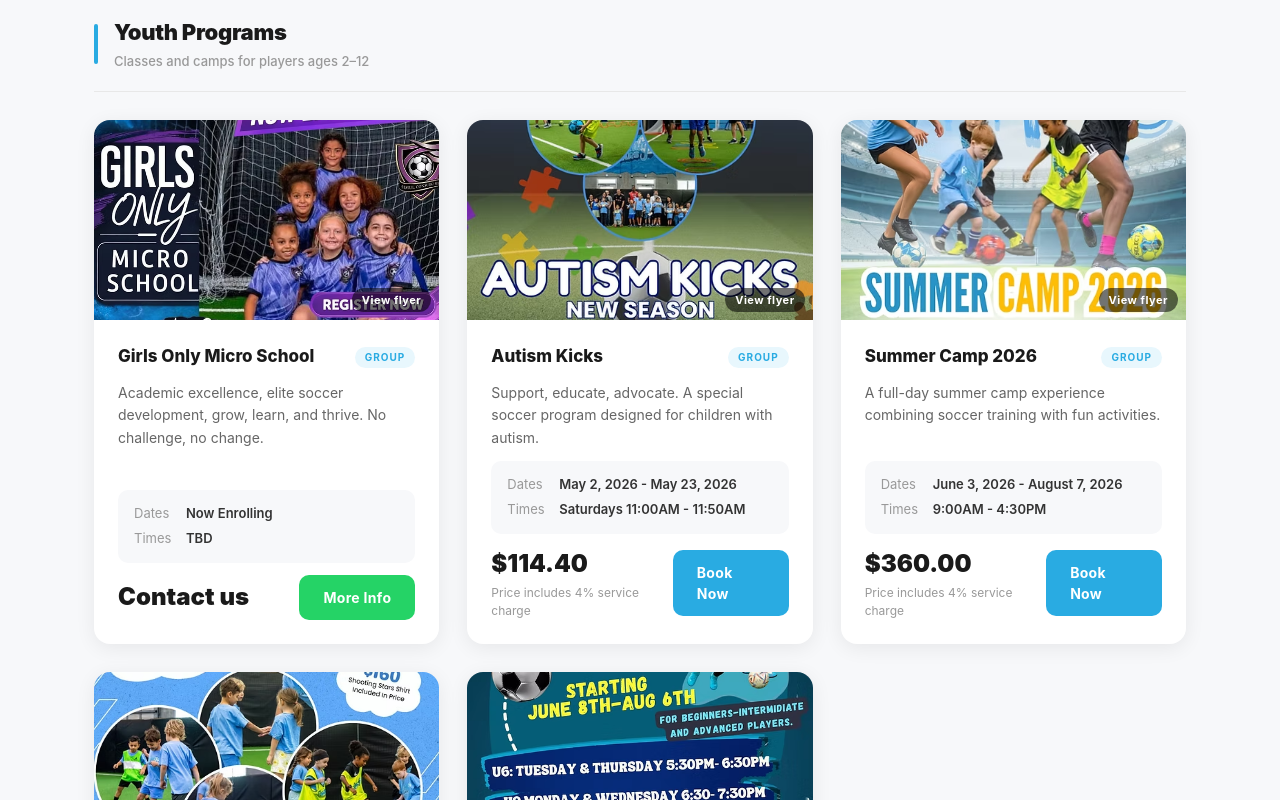
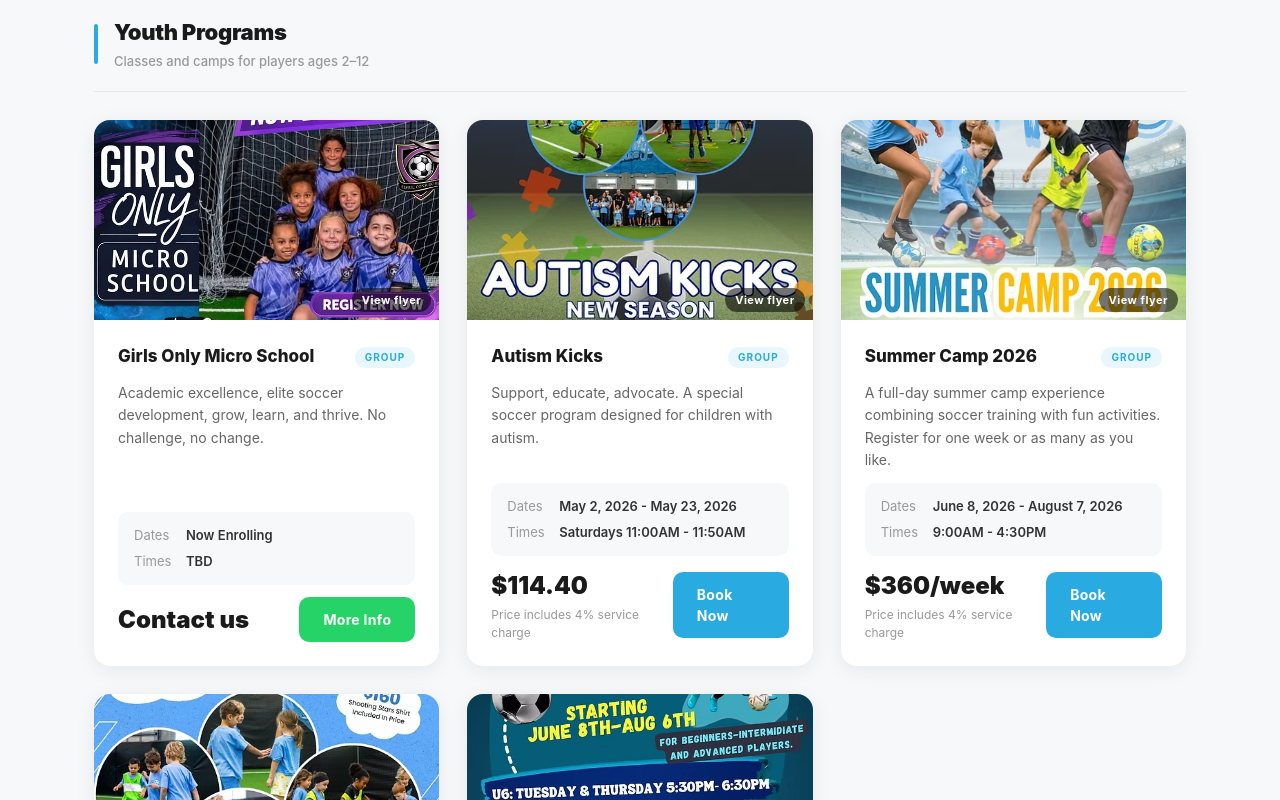
Before and after one commit to MLenoff/shooting-stars, a Next.js app: page /book in a window 1280 px wide. Shown: the part 456-1256 px from the top of the page. Built offline with nearby package versions, Linux system fonts and the light colour scheme; no server answers.

Commit message:
Summer camp: pay-by-week selection, 9 weeks June 8 - August 7

```diff
--- a/app/book/page.tsx
+++ b/app/book/page.tsx
@@ -58,7 +58,7 @@ function ProgramCard({ program }: { program: Awaited<ReturnType<typeof getProgra
         <div style={{ display: 'flex', alignItems: 'center', justifyContent: 'space-between' }}>
           <div>
             <span style={{ fontSize: '24px', fontWeight: '900', color: '#1a1a1a' }}>
-              {program.price === 0 ? 'Contact us' : `$${program.price.toFixed(2)}`}
+              {program.sessionGroups?.length ? `$${program.pricePerSession}/week` : program.price === 0 ? 'Contact us' : `$${program.price.toFixed(2)}`}
             </span>
             {program.price > 0 && <p style={{ fontSize: '12px', color: '#999', marginTop: '2px' }}>Price includes 4% service charge</p>}
             {program.spotsAvailable && <p style={{ fontSize: '12px', color: '#e05c2a', fontWeight: '600', marginTop: '2px' }}>{program.spotsAvailable} spots left</p>}
--- a/app/register/[id]/RegistrationForm.tsx
+++ b/app/register/[id]/RegistrationForm.tsx
@@ -182,6 +182,13 @@ export default function RegistrationForm({ program }: { program: Program }) {
     el.style.display = selectedSessions.length > 0 ? 'none' : '';
   }, [selectedSessions]);
 
+  // Auto-select the group when there's only one (e.g. summer camp)
+  useEffect(() => {
+    if (program.sessionGroups?.length === 1 && !selectedGroup) {
+      setSelectedGroup(program.sessionGroups[0].label);
+    }
+  }, [program.sessionGroups]);
+
   const isKidsProgram = !program.adultOnly;
   const isParty = program.type === 'party';
   const hasTimeSlots = !!(program.timeSlots?.length);
@@ -321,11 +328,15 @@ export default function RegistrationForm({ program }: { program: Program }) {
         </div>
       )}
 
-      {/* STEP 2 — Session Group Picker (summer training academy) */}
+      {/* STEP 2 — Session Group Picker (summer training / summer camp) */}
       {step === 2 && hasSessionGroups && (
         <div style={{ display: 'flex', flexDirection: 'column', gap: '20px' }}>
-          <h2 style={{ fontSize: '17px', fontWeight: '700' }}>Select Your Group & Sessions</h2>
+          <h2 style={{ fontSize: '17px', fontWeight: '700' }}>
+            {program.sessionGroups?.length === 1 ? 'Select Your Weeks' : 'Select Your Group & Sessions'}
+          </h2>
 
+          {/* Only show group selector when there are multiple groups */}
+          {(program.sessionGroups?.length ?? 0) > 1 && (
             <div>
               <p style={{ fontSize: '14px', fontWeight: '600', color: '#333', marginBottom: '12px' }}>Choose your age group <span style={{ color: 'red' }}>*</span></p>
               <div style={{ display: 'flex', flexDirection: 'column', gap: '10px' }}>
@@ -350,6 +361,7 @@ export default function RegistrationForm({ program }: { program: Program }) {
                 ))}
               </div>
             </div>
+          )}
 
           {selectedGroup && (() => {
             const group = program.sessionGroups?.find(g => g.label === selectedGroup);
@@ -386,7 +398,9 @@ export default function RegistrationForm({ program }: { program: Program }) {
                 </div>
 
                 <div style={{ marginTop: '12px', backgroundColor: '#e8f7fd', borderRadius: '8px', padding: '12px', display: 'flex', justifyContent: 'space-between', alignItems: 'center' }}>
-                  <span style={{ fontSize: '14px', color: '#555' }}>{selectedSessions.length} of {allSessions.length} sessions selected</span>
+                  <span style={{ fontSize: '14px', color: '#555' }}>
+                    {selectedSessions.length} of {allSessions.length} {program.sessionGroups?.length === 1 ? 'weeks' : 'sessions'} selected
+                  </span>
                   <span style={{ fontSize: '16px', fontWeight: '700', color: '#0093c4' }}>${(selectedSessions.length * (program.pricePerSession || 0)).toFixed(2)}</span>
                 </div>
               </div>
--- a/lib/programs.ts
+++ b/lib/programs.ts
@@ -60,12 +60,29 @@ export const programs: Program[] = [
     id: 'summer-camp-2026',
     name: 'Summer Camp 2026',
     type: 'group',
-    description: 'A full-day summer camp experience combining soccer training with fun activities.',
-    dates: 'June 3, 2026 - August 7, 2026',
+    description: 'A full-day summer camp experience combining soccer training with fun activities. Register for one week or as many as you like.',
+    dates: 'June 8, 2026 - August 7, 2026',
     times: '9:00AM - 4:30PM',
     price: 360,
+    pricePerSession: 360,
     active: true,
     flyer: '/summer-camp.avif',
+    sessionGroups: [
+      {
+        label: 'Summer Camp 2026',
+        sessions: [
+          'Week 1: June 8–12',
+          'Week 2: June 15–19',
+          'Week 3: June 22–26',
+          'Week 4: June 29 – July 3',
+          'Week 5: July 6–10',
+          'Week 6: July 13–17',
+          'Week 7: July 20–24',
+          'Week 8: July 27–31',
+          'Week 9: August 3–7',
+        ],
+      },
+    ],
   },
   {
     id: 'twinkle-little-stars',
```
Lines whose indentation alone changed are shown as unchanged.
